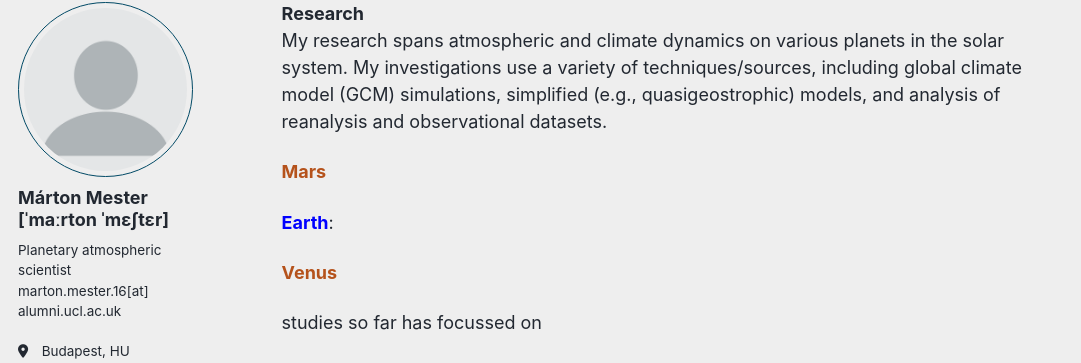
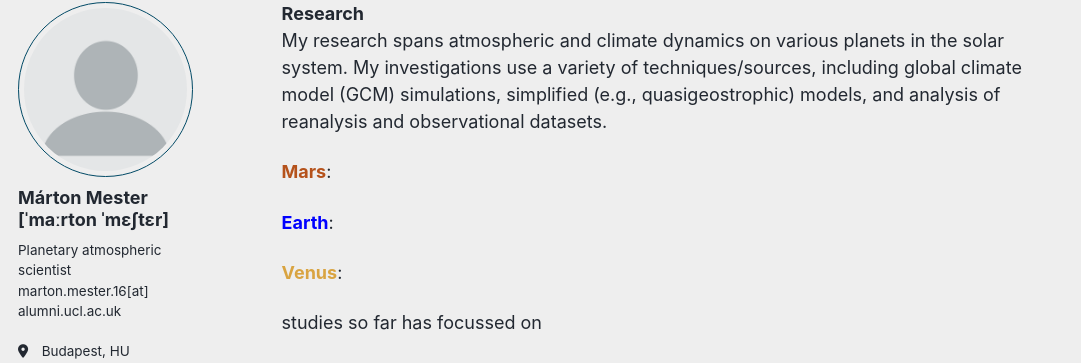
Before and after one commit to thengc6369/thengc6369.github.io, a Jekyll site: the page built from _pages/about.md, in a window 1280 px wide and 900 px high, scrolled down 651 px. Shown: the part 99-462 px from the top of the window, without its empty margins (0-1081 px from the left). Built offline with Jekyll 4.4.1, drawn with Linux system fonts in a browser that asks for light colours; some web fonts are replaced; a script bundle is joined from its source files by our own code; library files that are not in the unit come from our copies.

Commit message:
Update about.md

```diff
--- a/_pages/about.md
+++ b/_pages/about.md
@@ -24,12 +24,11 @@ Thesis: <i> Stochastic and Dynamical Models of Sudden Stratospheric Warmings </i
 <b>Research</b> <br>
 My research spans atmospheric and climate dynamics on various planets in the solar system. My investigations use a variety of techniques/sources, including global climate model (GCM) simulations, simplified (e.g., quasigeostrophic) models, and analysis of reanalysis and observational datasets.
 
-<span style="color: #b5521b;"> <b> Mars</b></span>
+<span style="color: #b5521b;"> <b> Mars</b></span>: <br>
 
 <span style="color: blue;"> <b> Earth</b></span>: <br>
 
-
-<span style="color: #b5521b;"> <b> Venus</b></span>
+<span style="color: #d9a441;"> <b> Venus</b></span>: <br>
 
 
 
```
